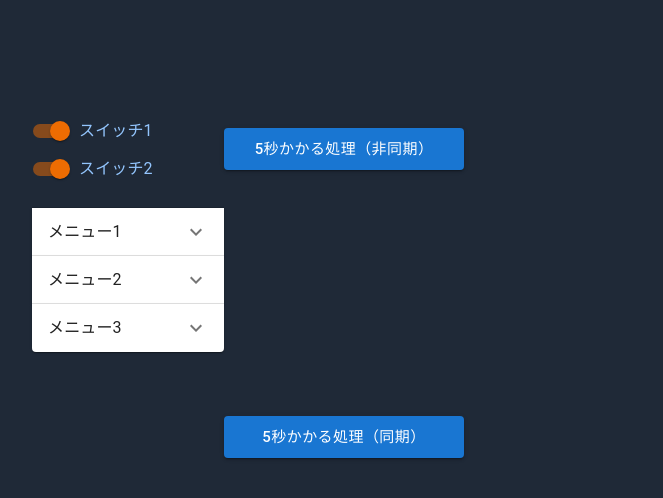
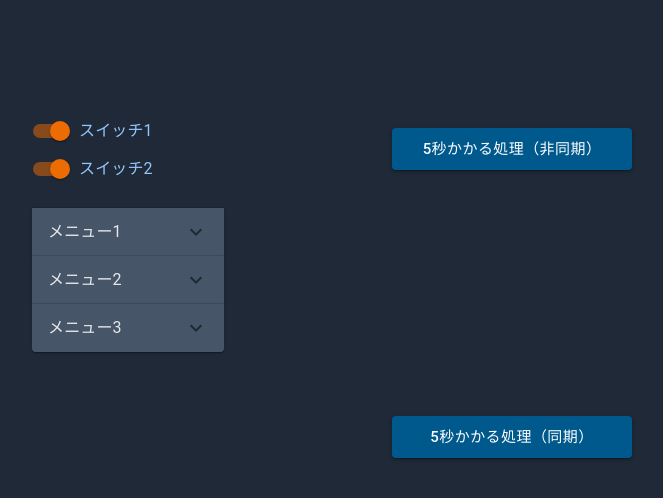
Before and after one commit to hiraking/test-next-js, a Next.js app: page /async in a window 1280 px wide. Shown: the top 498 px of the page, without its empty margins (224-887 px from the left). Built offline with nearby package versions, Linux system fonts and the light colour scheme.

Commit message:
fix the confict between mui and tailwind

```diff
--- a/app/async/page.tsx
+++ b/app/async/page.tsx
@@ -1,9 +1,11 @@
 'use client';
 import { Accordion, AccordionDetails, AccordionSummary, Alert, Button, Checkbox, CircularProgress, Fade, FormControlLabel, FormGroup, Switch, TextField, Typography } from '@mui/material';
 import ExpandMoreIcon from '@mui/icons-material/ExpandMore';
+import Head from 'next/head';
+
+
 import { useState } from 'react';
-
-export default function Home() {
+export default function Async() {
   const [syncRunning, setSyncRunning] = useState(false);
   const [syncComplete, setSyncComplete] = useState(false);
   const [asyncRunning, setAsyncRunning] = useState(false);
@@ -30,6 +32,11 @@ export default function Home() {
   }
 
   return (
+    <>
+      <Head>
+        <title>async VS sync</title>
+        <meta name='description' content='content'></meta>
+      </Head>
       <main className='bg-gray-800'>
         <div className='flex content-around max-w-screen-md mx-auto h-screen '>
           <div className='h-full w-1/4'>
@@ -42,16 +49,16 @@ export default function Home() {
           </div>
         </div>
       </main>
-
+    </>
   )
 }
 
 const Part = (props: any) => {
   return (
     <div className='my-32 h-40'>
-      <Button className="w-60 block mx-auto my-10 bg-blue-600" size="large" variant='contained' onClick={props.handleClick} >5秒かかる処理（{props.async ? '非同期' : '同期'}）</Button>
-      {props.isRunning ? <CircularProgress className='block mx-auto'/> : props.isComplete ?
-      <Alert severity='info' className='w-2/3 mx-auto text-blue-300' variant='outlined' onClose={() => {props.setIsComplete(false)}}>処理が終了しました。</Alert> : null}
+      <Button size="large" variant='contained' onClick={props.handleClick} sx={{display: "block", margin: "40px auto", width: "240px"}}>5秒かかる処理（{props.async ? '非同期' : '同期'}）</Button>
+      {props.isRunning ? <CircularProgress sx = {{display: "block", margin: "0 auto"}}/> : props.isComplete ?
+      <Alert severity='info' sx={{width: "66%", margin: "0 auto", color: "rgb(147, 197, 253)"}} variant='outlined' onClose={() => {props.setIsComplete(false)}}>処理が終了しました。</Alert> : null}
     </div>
   )
 }
@@ -59,11 +66,11 @@ const Part = (props: any) => {
 const SideMenu = () => {
   return (
     <div className="my-28 text-blue-300">
-      <FormGroup className='my-5'>
+      <FormGroup sx={{margin: "20px 0"}}>
         <FormControlLabel control={<Switch defaultChecked color='warning'/>} label="スイッチ1" />
         <FormControlLabel control={<Switch defaultChecked color="warning"/>} label="スイッチ2"/>
       </FormGroup>
-      <Accordion className="bg-slate-600 text-gray-200">
+      <Accordion>
         <AccordionSummary
           expandIcon={<ExpandMoreIcon />}
           aria-controls="panel1a-content"
@@ -72,10 +79,10 @@ const SideMenu = () => {
           <Typography>メニュー1</Typography>
         </AccordionSummary>
         <AccordionDetails>
-          <Typography></Typography>
+          <Typography><br /><br /></Typography>
         </AccordionDetails>
       </Accordion>
-      <Accordion className="bg-slate-600 text-gray-200">
+      <Accordion>
         <AccordionSummary
           expandIcon={<ExpandMoreIcon />}
           aria-controls="panel2a-content"
@@ -84,10 +91,10 @@ const SideMenu = () => {
           <Typography>メニュー2</Typography>
         </AccordionSummary>
         <AccordionDetails>
-          <Typography></Typography>
+          <Typography><br /><br /></Typography>
         </AccordionDetails>
       </Accordion>
-      <Accordion className="bg-slate-600 text-gray-200">
+      <Accordion>
         <AccordionSummary
           expandIcon={<ExpandMoreIcon />}
           aria-controls="panel3a-content"
@@ -96,7 +103,7 @@ const SideMenu = () => {
           <Typography>メニュー3</Typography>
         </AccordionSummary>
         <AccordionDetails>
-          <Typography></Typography>
+          <Typography><br /><br /></Typography>
         </AccordionDetails>
       </Accordion>
     </div>
--- a/app/globals.css
+++ b/app/globals.css
@@ -25,3 +25,12 @@ body {
     )
     rgb(var(--background-start-rgb));
 }
+
+div.my-32 > button {
+  background-color: rgb(0, 89, 141);
+}
+
+div.my-28 > .MuiAccordion-rounded {
+  background-color: rgb(71, 85, 105);
+  color: rgb(229, 231, 235);
+}
```
Lines whose indentation alone changed are shown as unchanged.
